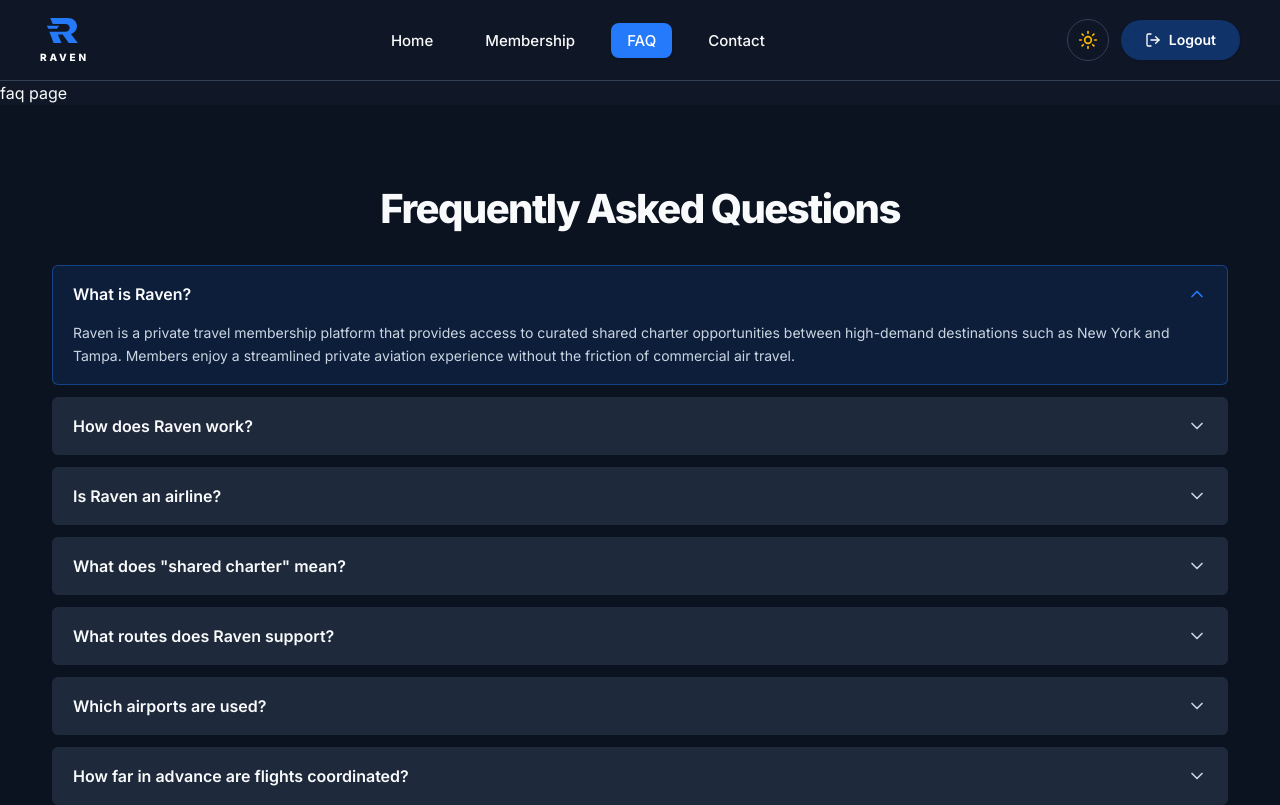
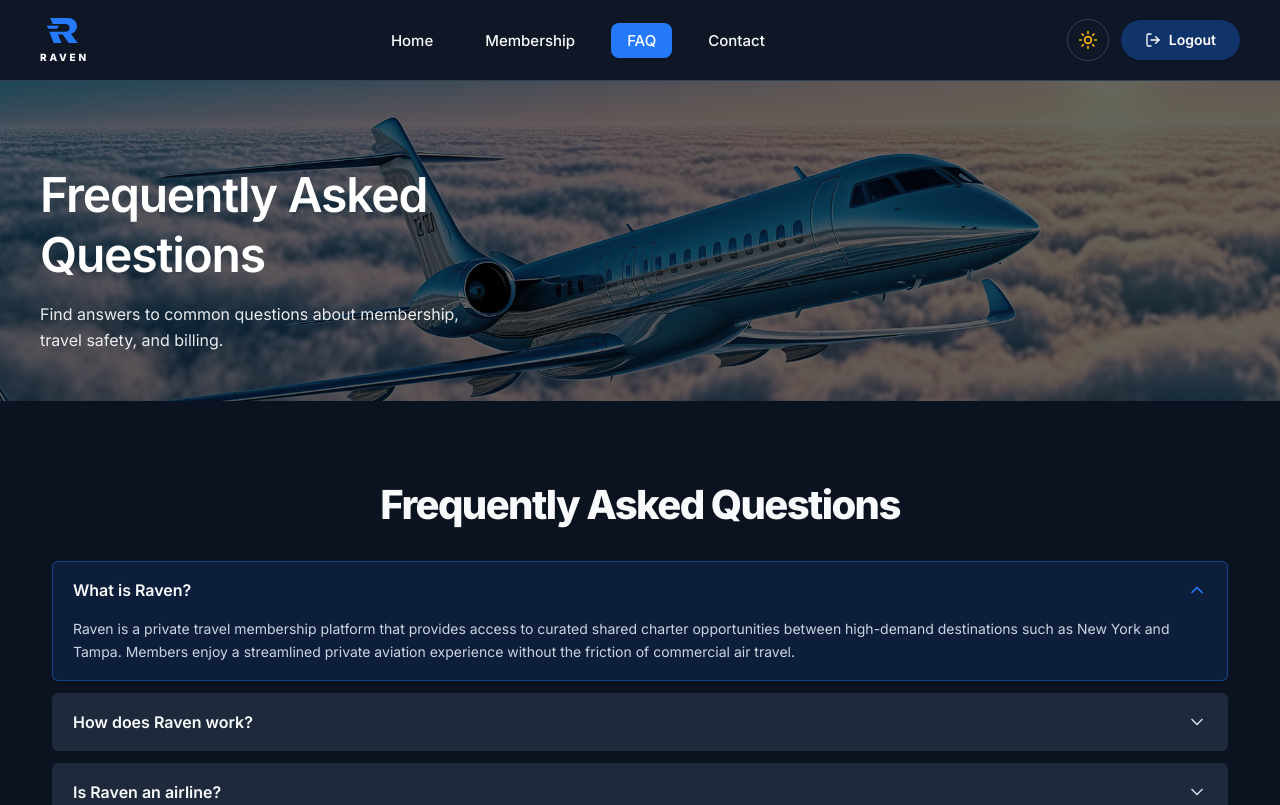
Before and after one commit to rahimsoftdev/fly-X, a React (Vite) app: page /faq in a window 1280 px wide. Shown: the top 805 px of the page. Built offline with nearby package versions, Linux system fonts and the light colour scheme.

Commit message:
add faq page hero

```diff
--- /dev/null
+++ b/src/components/public/PageHero.tsx
@@ -0,0 +1,39 @@
+type PageHeroProps = {
+  image: string; // background image
+  imageAlt?: string;
+  heading: string;
+  description: string;
+};
+
+export default function PageHero({
+  image,
+  imageAlt = "",
+  heading,
+  description,
+}: PageHeroProps) {
+  return (
+    <section className="relative isolate overflow-hidden bg-[#0B1220]">
+      {/* Background image */}
+      <img
+        src={image}
+        alt={imageAlt}
+        aria-hidden={imageAlt === ""}
+        decoding="async"
+        fetchPriority="high"
+        className="absolute inset-0 -z-10 h-full w-full object-cover object-center"
+      />
+
+      <div className="container-main">
+        <div className="flex min-h-56 flex-col justify-end gap-3 py-8 sm:min-h-64 md:min-h-72 md:gap-4 md:py-10 xl:min-h-80 xl:py-12">
+          <h1 className="max-w-md font-playfair text-3xl font-semibold leading-tight tracking-tight text-white sm:text-4xl md:max-w-lg md:text-5xl">
+            {heading}
+          </h1>
+
+          <p className="max-w-sm text-sm leading-relaxed text-white/90 md:max-w-md md:text-base">
+            {description}
+          </p>
+        </div>
+      </div>
+    </section>
+  );
+}
--- a/src/pages/public/FaqPage.tsx
+++ b/src/pages/public/FaqPage.tsx
@@ -3,17 +3,24 @@ import CallToAction from '@/components/shared/CallToAction';
 
 // images:
 import homeCallActionImg from '@/assets/images/homeCallActionImg.png'
+import PageHero from '@/components/public/PageHero';
+import faqHeroImg from '@/assets/images/hero2.png'
 
 
 const FaqPage = () => {
     return (
         <div>
 
-            <h1>faq page</h1>
+            <PageHero
+                image={faqHeroImg}
+                imageAlt="Private jet flying above the clouds"
+                heading="Frequently Asked Questions"
+                description="Find answers to common questions about membership, travel safety, and billing."
+            />
             <FaqList />
 
             <CallToAction
-             image={homeCallActionImg}
+                image={homeCallActionImg}
                 imageAlt="image"
                 buttonLink="/"
                 heading="Ready to Elevate Your Travel Experience?"
```
Also changed, not shown: src/assets/images/hero2.png (renamed from src/assets/images/Rectangle 18655.png).
